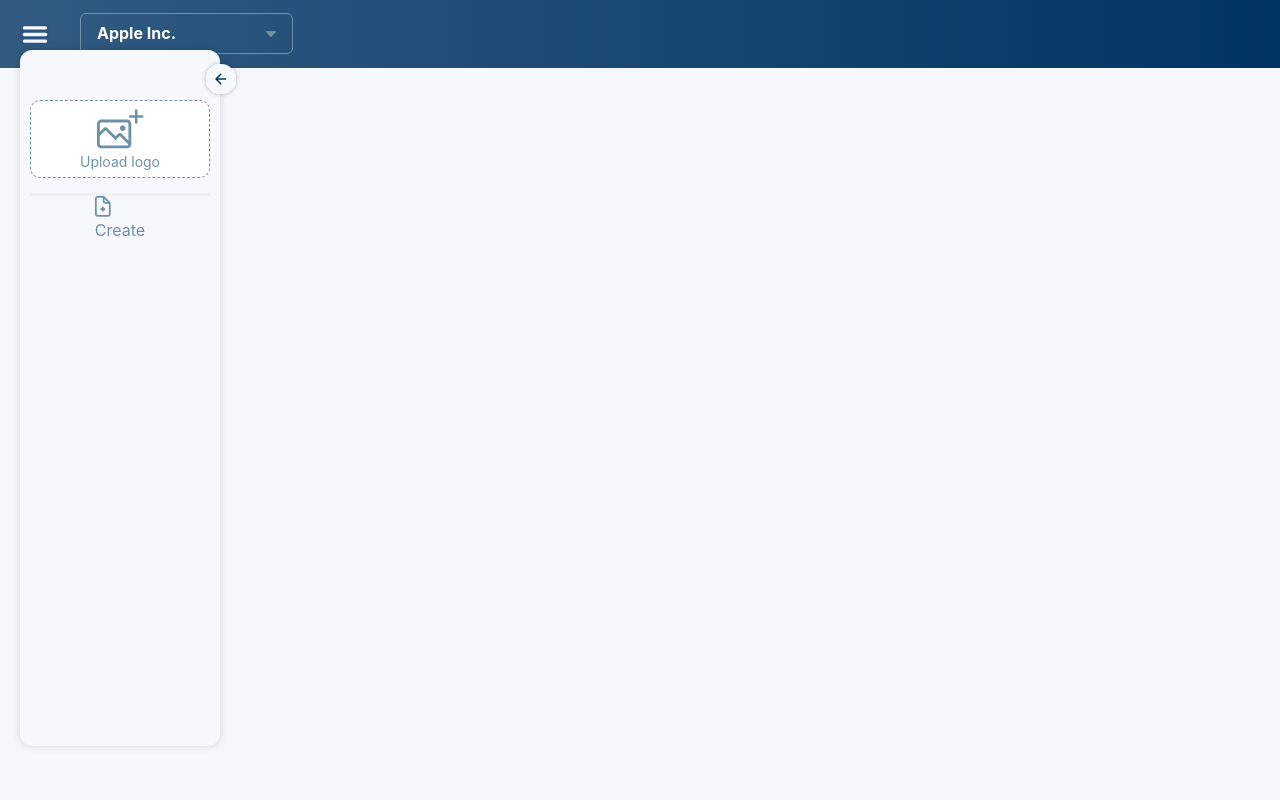
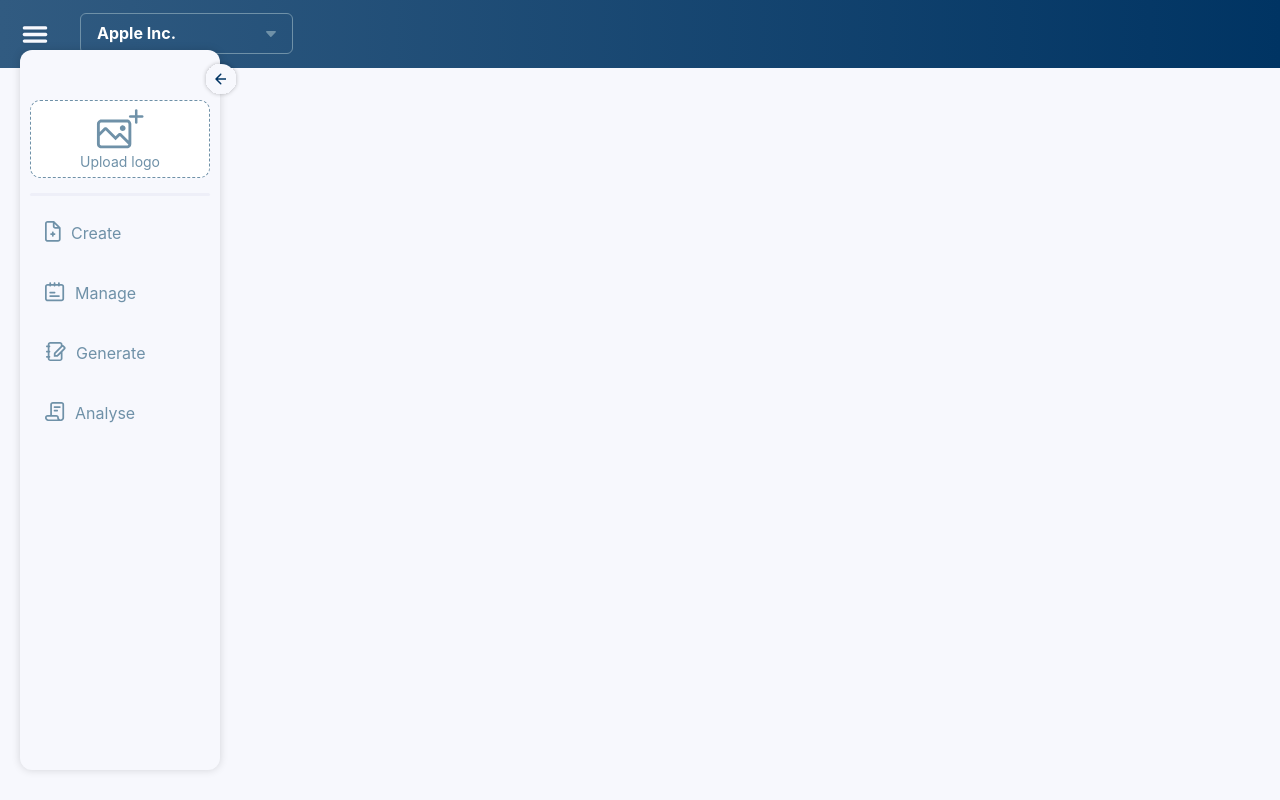
Before and after one commit to justDenzil/floating_Menu, a React (Create React App) app: page / in a window 1280 px wide. Both pictures are taken after a click on the icon 35 px from the left and 34 px from the top of the page. Built offline with nearby package versions, Linux system fonts and the light colour scheme.

Commit message:
main menu items added commit

```diff
--- a/src/components/FloatingMenu.css
+++ b/src/components/FloatingMenu.css
@@ -3,7 +3,7 @@
     top: 50px;
     left: 20px;
     width: 200px;
-    height: 87vh;
+    height: 90vh;
     background: #F7F8FD;
     box-shadow: 0px 0px 8px rgba(0, 0, 0, 0.15);
     border-radius: 12px;
@@ -74,6 +74,10 @@
     margin-top: 15px;
 }
 
+.mainMenu {
+    width: 90%;
+}
+
 .menu-UL {
     list-style: none;
     padding: 0;
@@ -81,20 +85,47 @@
     box-sizing: border-box;
 }
 
+.menu-body .mainMenu .menu-Item-container {
+    display: flex;
+    justify-content: flex-start;
+    align-items: center;
+    width: 100%;
+    /*
+    background: linear-gradient(87.37deg, #315B81 0%, #003463 95.9%);
+    border-radius: 10px;
+    */
+    height: 45px;
+    margin-top: 15px;
+}
+
 .menu-body .mainMenu .menu-Item {
+    display: flex;
+    justify-content: flex-start;
+    align-items: center;
+    padding-left: 15px;
+    text-decoration: none;
+}
+
+.menu-body .mainMenu .menu-Item-Title {
     font-family: Inter;
     font-style: normal;
     font-weight: normal;
     font-size: 16px;
     line-height: 19px;
-    text-decoration: none;
     color: #6F91A8;
-    display: block;
+    opacity: 1;
 }
 
-.menu-body .mainMenu .menu-Item-container {
-    width: 100%;
+.menu-body.inactive .mainMenu .menu-Item-Title {
+    display: none;
+}
+
+.menu-body.inactive .mainMenu .menu-Item-container {
     display: flex;
     justify-content: center;
     align-items: center;
 }
+
+.menu-body .mainMenu .menu-Item-Icon {
+    padding-right: 10px;
+}
--- a/src/components/FloatingMenu.js
+++ b/src/components/FloatingMenu.js
@@ -4,6 +4,9 @@ import {ReactComponent as UploadLogoImage} from '../assets/Upload_Logo_SVG.svg'
 import {ReactComponent as BackButton} from '../assets/icons/BackButton.svg'
 import {ReactComponent as FrontButton} from '../assets/icons/FrontButton.svg'
 import {ReactComponent as CreateIcon} from '../assets/icons/Create_Icon.svg'
+import {ReactComponent as ManageIcon} from '../assets/icons/Manage_Icon.svg'
+import {ReactComponent as GenerateIcon} from '../assets/icons/Generate_Icon.svg'
+import {ReactComponent as AnalyseIcon} from '../assets/icons/Analyse_Icon.svg'
 
 
 
@@ -44,6 +47,42 @@ function FloatingMenu() {
                     </a>
                     </div>
                 </li>
+                <li>
+                    <div className="menu-Item-container">
+                    <a href="./" className="menu-Item">
+                        <div className="menu-Item-Icon">
+                            <ManageIcon />
+                        </div>
+                        <div className="menu-Item-Title">
+                        Manage
+                        </div>
+                    </a>
+                    </div>
+                </li>
+                <li>
+                    <div className="menu-Item-container">
+                    <a href="./" className="menu-Item">
+                        <div className="menu-Item-Icon">
+                            <GenerateIcon />
+                        </div>
+                        <div className="menu-Item-Title">
+                        Generate
+                        </div>
+                    </a>
+                    </div>
+                </li>
+                <li>
+                    <div className="menu-Item-container">
+                    <a href="./" className="menu-Item">
+                        <div className="menu-Item-Icon">
+                            <AnalyseIcon />
+                        </div>
+                        <div className="menu-Item-Title">
+                        Analyse
+                        </div>
+                    </a>
+                    </div>
+                </li>
             </ul>
         </div>
 
```
